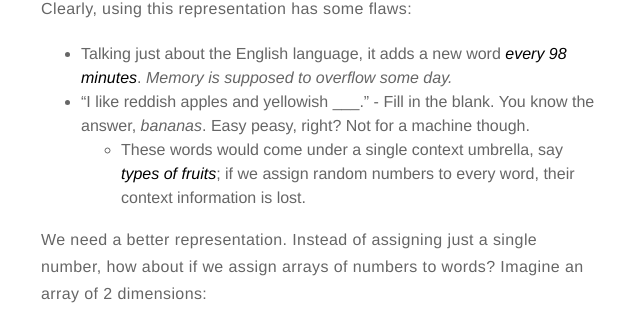
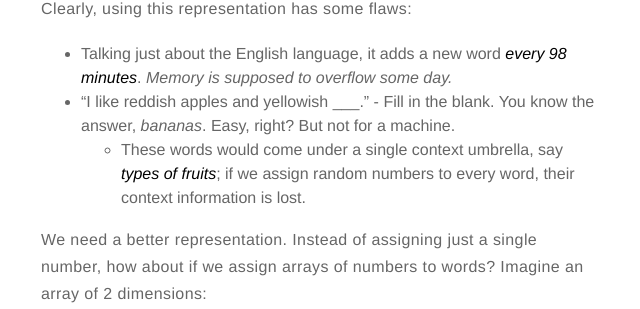
Before and after one commit to AitikGupta/AitikGupta.github.io, a Jekyll site: the page built from _posts/2020-11-20-biases-in-machines.markdown, in a window 1280 px wide and 900 px high, scrolled down 1298 px. Shown: the part 143-452 px from the top of the window, without its empty margins (319-959 px from the left). Built offline with Jekyll 4.4.1, drawn with Linux system fonts in a browser that asks for light colours; comment, search, counter and statistics services are not loaded.

Commit message:
Small typo-fix

````diff
--- a/_posts/2020-11-20-biases-in-machines.markdown
+++ b/_posts/2020-11-20-biases-in-machines.markdown
@@ -34,7 +34,7 @@ What would a machine do? Let's say it'll try to remember these words by their nu
 Clearly, using this representation has some flaws:
 - Talking just about the English language, it adds a new word ___every 98 minutes___.
 _Memory is supposed to overflow some day._
-- “I like reddish apples and yellowish \_\_\_." - Fill in the blank. You know the answer, _bananas_. Easy peasy, right? Not for a machine though.
+- “I like reddish apples and yellowish \_\_\_." - Fill in the blank. You know the answer, _bananas_. Easy, right? But not for a machine.
     - These words would come under a single context umbrella, say ___types of fruits___; if we assign random numbers to every word, their context information is lost.
 
 We need a better representation. Instead of assigning just a single number, how about if we assign arrays of numbers to words? Imagine an array of 2 dimensions:
@@ -83,7 +83,7 @@ This gives us a green signal that we successfully captured the context. Right? B
 ```
 Programmer — Man + Woman = HomeMaker
 ```
-Theoretically, machine learning algorithms did their job remarkably by learning the properties and context of words from existing textual data. __The term _"homemaker"_ appeared more frequently with the pronoun _"she"_ than with _"he"_ or _"others"___, so it was more closely associated with _female-ness_ than _male-ness_. \
+Theoretically, machine learning algorithms did their job remarkably by learning the properties and context of words from existing textual data. __The term _"homemaker"_ appeared more frequently with the pronoun _"she"_ than with _"he"_ or _"others"___, so it was more closely associated with _female-ness_ than _male-ness_.
 > Even if the learning process was fair, the end outcome, however, was not.
 
 Revisit the class: Remember when the teacher related those characters/words with objects, which are _universal_? \
````
